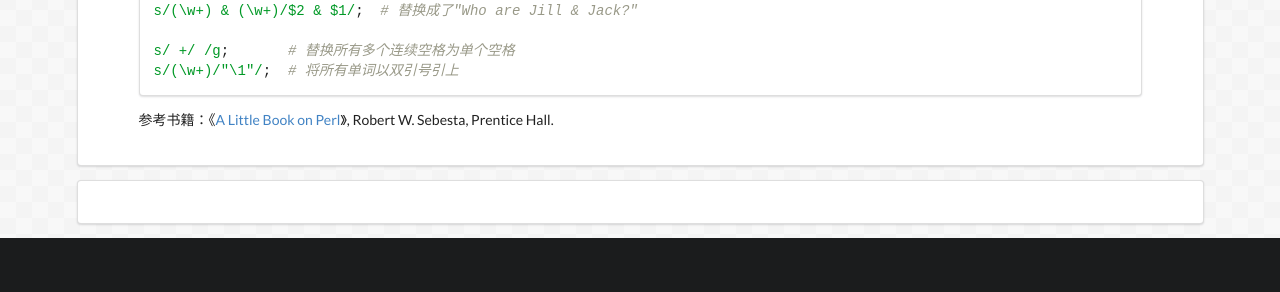
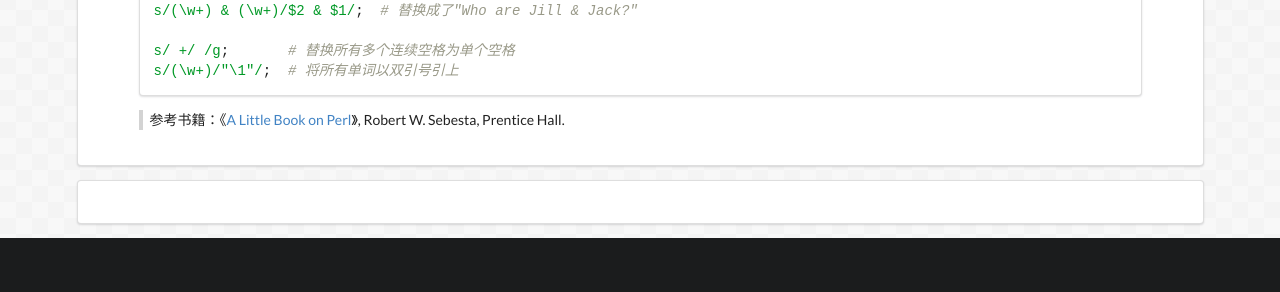
Before and after one commit to tjumyk/tjumyk.github.io, a Jekyll site: the page built from _posts/2014-12-17-learn-regex.md, in a window 1280 px wide and 1400 px high, scrolled down 4605 px. Shown: the part 953-1245 px from the top of the window. Built offline with Jekyll 4.4.1, drawn with Linux system fonts in a browser that asks for light colours; comment, search, counter and statistics services are not loaded.

Commit message:
add blockquote style and 'back-quoted' highlight style

```diff
--- a/assets/css/app.css
+++ b/assets/css/app.css
@@ -196,7 +196,8 @@
   margin-top: 1em;
   margin-bottom: 1em;
 }
-.highlight > pre {
+.highlight > pre,
+pre.highlight {
   position: relative;
   background: #fff;
   box-shadow: 0 1px 2px 0 rgba(34, 36, 38, 0.15);
@@ -206,4 +207,11 @@
   border: 1px solid rgba(34, 36, 38, 0.15);
   overflow-x: auto;
 }
+pre.highlight {
+  margin: 1em 40px;
+}
+blockquote {
+  padding-left: 0.5em;
+  border-left: solid 0.3em lightgray;
+}
 /*# sourceMappingURL=app.css.map */
```
Also changed, not shown: assets/css/app.less (+8 -1 lines), 1 other file.
